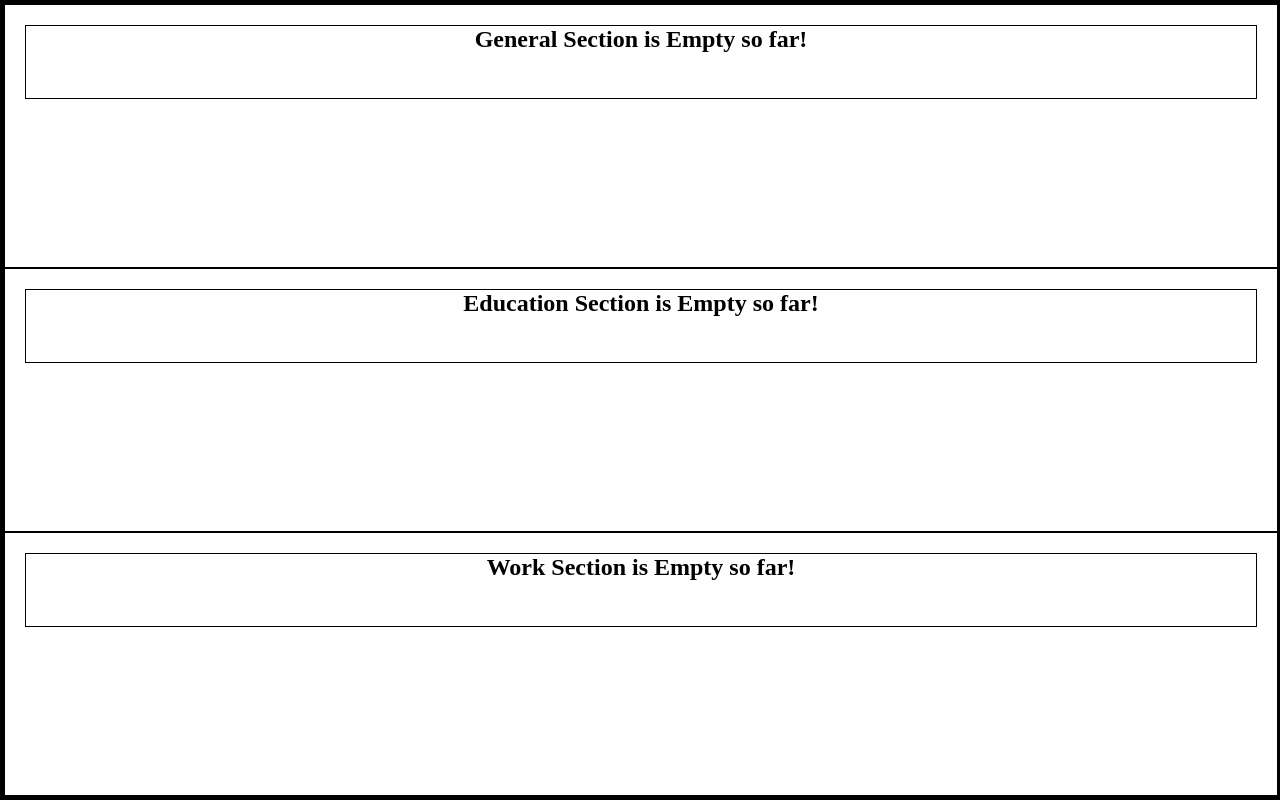
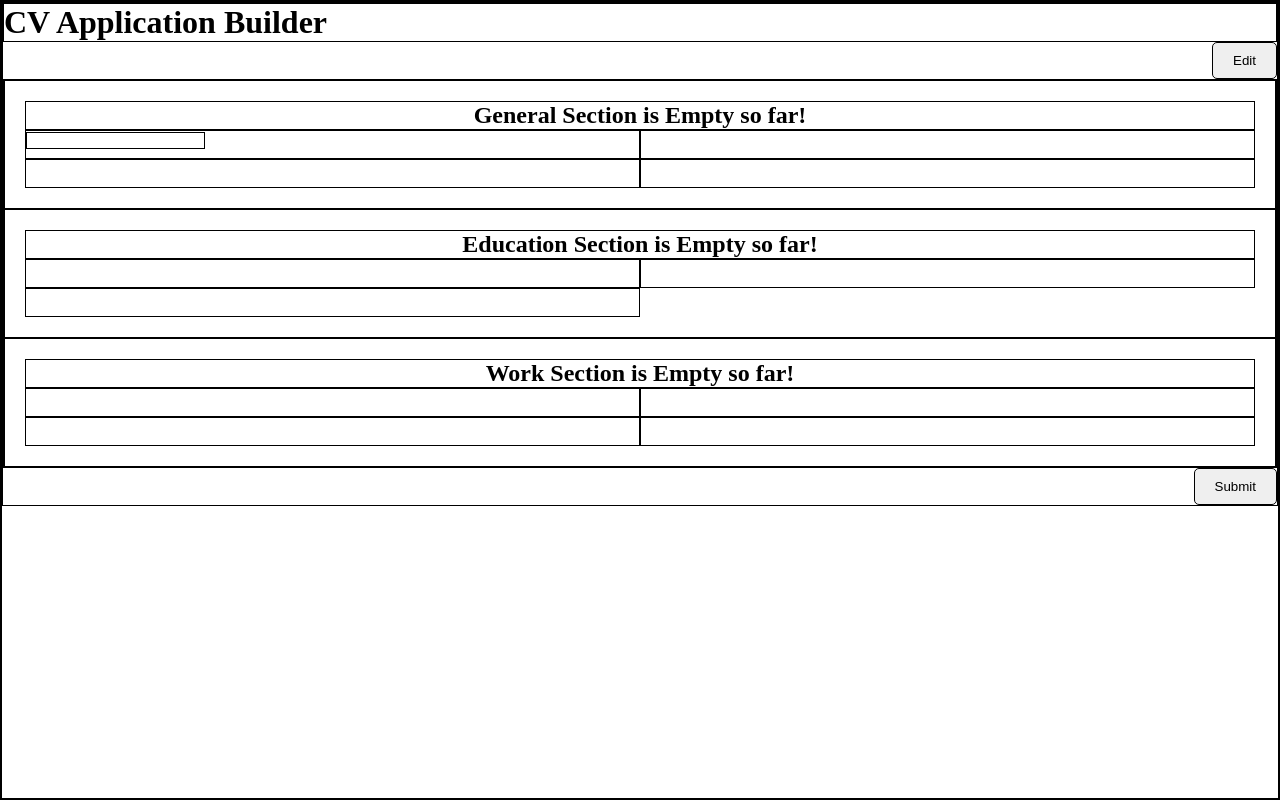
Before and after one commit to Scanceptic/cv-application, a React (Vite) app: page / in a window 1280 px wide. Built offline with nearby package versions, Linux system fonts and the light colour scheme.

Commit message:
create section components

```diff
--- a/src/components/App.jsx
+++ b/src/components/App.jsx
@@ -6,11 +6,14 @@ import Work from './Work'
 const App = () => {
     return (
         <>
+            <h1>CV Application Builder</h1>
+            <button>Edit</button>
             <div id='container'>
                 <General />
                 <Education />
                 <Work />
             </div>
+            <button>Submit</button>
         </>
     )
 }
--- a/src/components/Education.jsx
+++ b/src/components/Education.jsx
@@ -5,6 +5,9 @@ function Education() {
     <>
       <div className="section">
         <h2>Education Section is Empty so far!</h2>
+        <input></input>
+        <input></input>
+        <input></input>
       </div>
     </>
   )
--- a/src/components/General.jsx
+++ b/src/components/General.jsx
@@ -5,6 +5,12 @@ function General() {
     <>
       <div className="section">
         <h2>General Section is Empty so far!</h2>
+        <div>
+          <input></input>
+          </div>
+        <input></input>
+        <input></input>
+        <input></input>
       </div>
     </>
   )
--- a/src/components/Work.jsx
+++ b/src/components/Work.jsx
@@ -5,6 +5,10 @@ function Work() {
     <>
       <div className="section">
         <h2>Work Section is Empty so far!</h2>
+        <input></input>
+        <input></input>
+        <input></input>
+        <input></input>
       </div>
     </>
   )
--- a/src/styles/App.css
+++ b/src/styles/App.css
@@ -11,11 +11,22 @@ body {
     display: flex;
 }
 
+#root {
+    /* Calc while temp borders are up to keep width within 100vw*/
+    width: calc(100vw - 4px);
+    height: 100%;
+}
+
+#root > button {
+    padding: 10px 20px;
+    border-radius: 5px;
+    display: flex;
+    margin-left: auto;
+}
+
 #container {
     display: grid;
     grid-template-rows: 1fr 1fr 1fr;
-    /* Calc while temp borders are up to keep width within 100vw*/
-    width: calc(100vw - 4px);
     height: 100%;
 }
 
```
